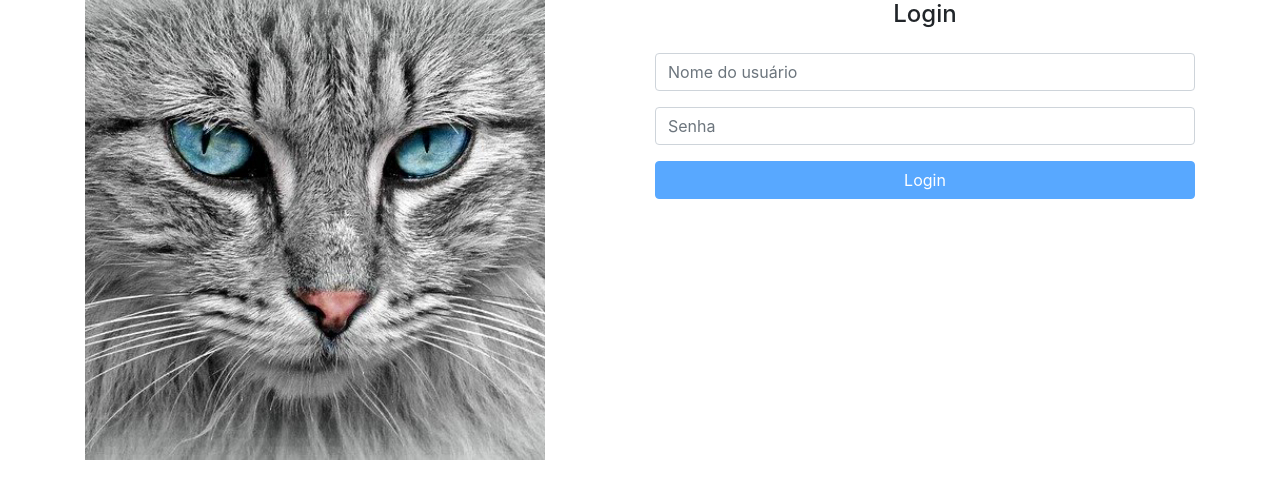
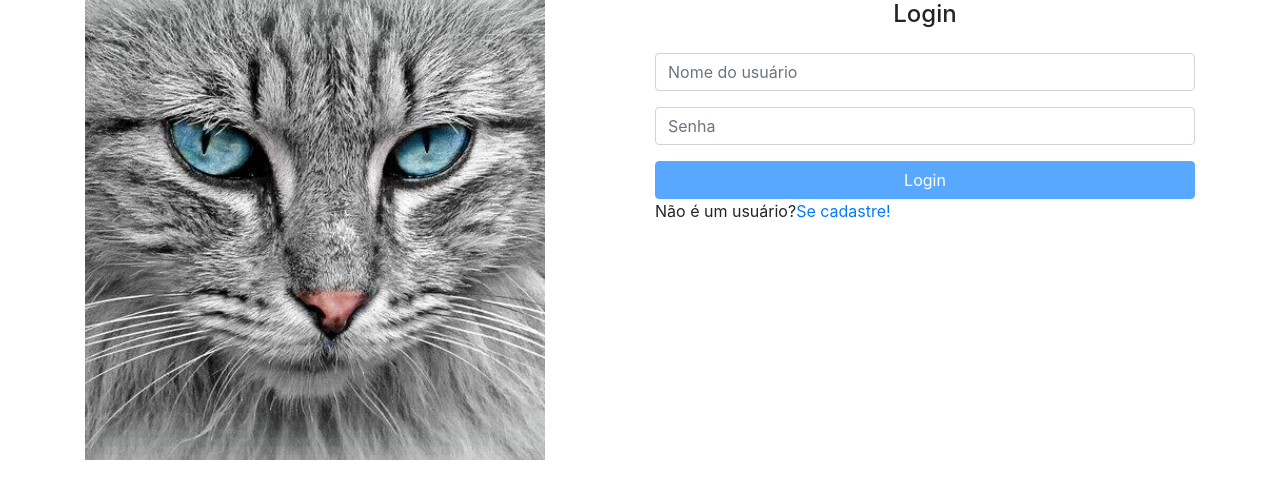
Before and after one commit to alura-cursos/angular_formularios, an Angular app in the folder gatitobook/: page /home in a window 1280 px wide. Shown: the top 498 px of the page. Built offline with nearby package versions, Linux system fonts and the light colour scheme.

Commit message:
Aula 3.2

```diff
--- a/gatitobook/src/app/home/login/login.component.html
+++ b/gatitobook/src/app/home/login/login.component.html
@@ -40,3 +40,5 @@
     Login
   </button>
 </form>
+
+<p>Não é um usuário?<a [routerLink]="['novousuario']">Se cadastre!</a></p>
--- a/gatitobook/src/app/home/novo-usuario/novo-usuario.component.html
+++ b/gatitobook/src/app/home/novo-usuario/novo-usuario.component.html
@@ -16,3 +16,5 @@
 
   <button class="btn btn-primary btn-block">Cadastro</button>
 </form>
+
+<p>Já um usuário? <a [routerLink]="['']"> Faça Login</a></p>
```
